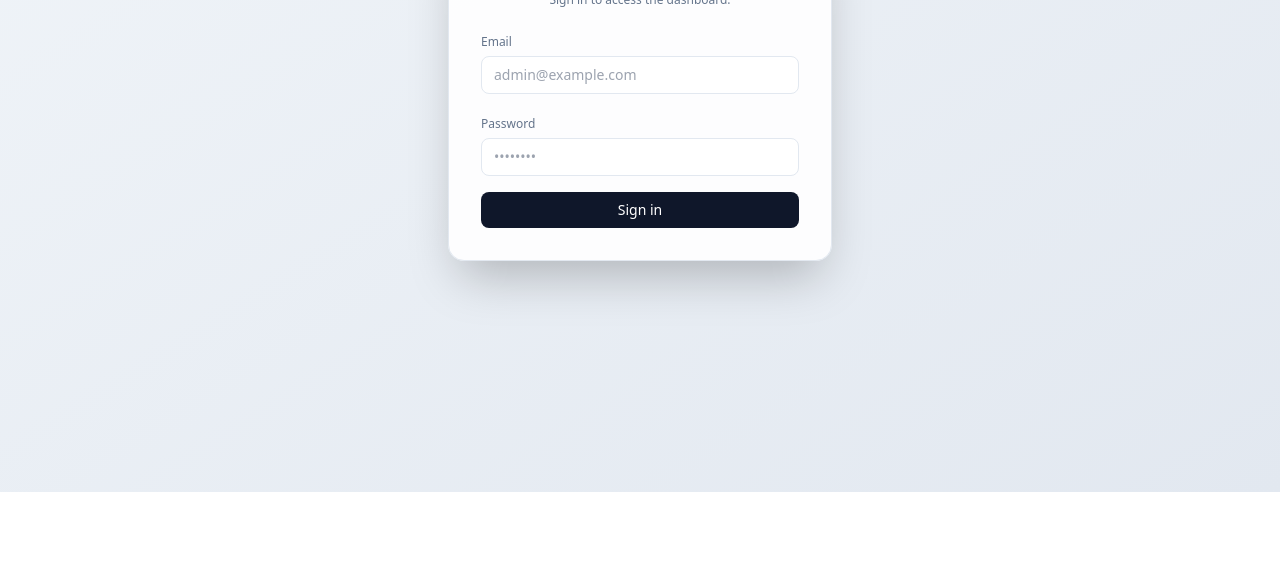
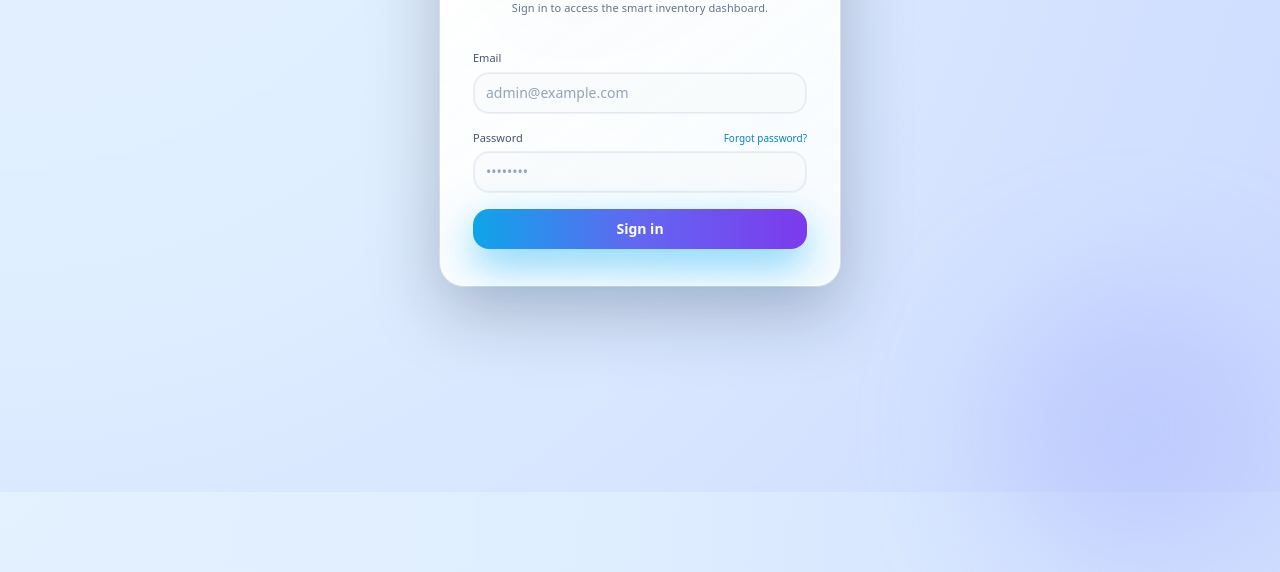
Before and after one commit to Remoto1/Premierlux-InventoryV2, a plain HTML site: page frontend/login.html in a window 1280 px wide. Shown: the part 308-880 px from the top of the page. Before the commit the page ends 800 px from the top, so only its background shows below. Drawn offline with nearby package versions, Linux system fonts and the light colour scheme.

Commit message:
Update login.html

```diff
--- a/frontend/login.html
+++ b/frontend/login.html
@@ -4,41 +4,131 @@
   <meta charset="UTF-8">
   <title>Premierlux Inventory – Login</title>
   <meta name="viewport" content="width=device-width, initial-scale=1.0">
+
+  <!-- Tailwind + Preline -->
   <script src="https://cdn.tailwindcss.com"></script>
+  <script src="https://unpkg.com/preline/dist/preline.js"></script>
+
+  <!-- Extra detailed CSS -->
+  <style>
+    body {
+      background: radial-gradient(circle at top left, #e4f1ff 0, #dfeeff 40%, #ccd9ff 100%);
+    }
+    .plx-card {
+      border-radius: 28px;
+      background: linear-gradient(145deg, rgba(255,255,255,0.92), rgba(248,251,255,0.86));
+      box-shadow:
+        0 26px 70px rgba(15,23,42,0.25),
+        0 0 0 1px rgba(255,255,255,0.8);
+    }
+    .plx-input {
+      box-shadow: inset 0 0 0 1px rgba(226,232,240,0.9);
+      transition: box-shadow 150ms ease, transform 150ms ease, background-color 150ms ease;
+    }
+    .plx-input:focus {
+      box-shadow:
+        0 0 0 1px rgba(56,189,248,0.9),
+        0 0 0 4px rgba(56,189,248,0.25);
+      background-color: rgba(255,255,255,0.95);
+      transform: translateY(-1px);
+      outline: none;
+    }
+    .plx-primary-btn {
+      box-shadow:
+        0 16px 40px rgba(56,189,248,0.65),
+        0 0 0 1px rgba(255,255,255,0.4);
+      transition: box-shadow 160ms ease, transform 160ms ease, filter 160ms ease;
+    }
+    .plx-primary-btn:hover {
+      box-shadow:
+        0 20px 52px rgba(56,189,248,0.85),
+        0 0 0 1px rgba(255,255,255,0.6);
+      filter: saturate(1.1);
+      transform: translateY(-1px);
+    }
+    .plx-primary-btn:active {
+      transform: translateY(0) scale(0.985);
+      box-shadow:
+        0 10px 26px rgba(56,189,248,0.55);
+    }
+    .plx-muted {
+      letter-spacing: 0.01em;
+    }
+  </style>
 </head>
-<body class="bg-gradient-to-br from-slate-100 to-slate-200 min-h-screen flex items-center justify-center">
+<body class="min-h-screen flex items-center justify-center relative overflow-hidden">
 
-  <div class="bg-white/90 rounded-2xl shadow-2xl p-8 w-full max-w-sm border border-slate-200">
-    <h1 class="text-xl font-semibold text-slate-800 mb-2 text-center">
-      Premierlux Inventory
-    </h1>
-    <p class="text-xs text-slate-500 mb-5 text-center">
-      Sign in to access the dashboard.
+  <!-- Soft gradient background blobs -->
+  <div class="pointer-events-none absolute inset-0">
+    <div class="absolute -top-24 -left-24 w-56 h-56 rounded-full bg-sky-300/40 blur-3xl"></div>
+    <div class="absolute -bottom-20 right-0 w-72 h-72 rounded-full bg-indigo-300/40 blur-3xl"></div>
+  </div>
+
+  <!-- Wrapper: big corner logo outside + login card -->
+  <div class="relative z-10 flex flex-col items-center px-6 w-full max-w-5xl">
+
+    <!-- Login card centered under the logo -->
+    <div
+      class="plx-card w-full max-w-[25rem] border border-white/70
+       rounded-3xl px-8 py-9 bg-white/80 backdrop-blur-2xl"
+
+      <!-- Brand block with bglogo.png (no inner box) -->
+      <div class="flex flex-col items-center mb-7">
+        <img src="/static/bglogo.png"
+             alt="Premierlux Dental Clinic"
+             class="w-40 md:w-44 lg:w-48 object-contain mb-4 drop-shadow-[0_18px_45px_rgba(15,23,42,0.25)]">
+        <p class="plx-muted text-[11px] text-slate-500 text-center">
+          Sign in to access the smart inventory dashboard.
         </p>
+      </div>
 
+      <!-- Form -->
       <div class="space-y-4">
         <div>
-        <label class="text-xs text-slate-500">Email</label>
+          <label class="text-[11px] font-medium text-slate-600">Email</label>
           <input id="loginEmail" type="email"
-               class="mt-1 w-full rounded-lg border border-slate-200 px-3 py-2 text-sm focus:ring-2 focus:ring-slate-800"
+                 class="plx-input mt-1 w-full rounded-2xl border border-slate-200/50 bg-slate-50/80 px-3 py-2.5 text-sm text-slate-900
+                        placeholder:text-slate-400 focus:border-transparent"
                  placeholder="admin@example.com">
         </div>
+
         <div>
-        <label class="text-xs text-slate-500">Password</label>
+          <div class="flex items-center justify-between">
+            <label class="text-[11px] font-medium text-slate-600">Password</label>
+            <button type="button"
+                    class="text-[10px] text-sky-600 hover:text-sky-700">
+              Forgot password?
+            </button>
+          </div>
           <input id="loginPassword" type="password"
-               class="mt-1 w-full rounded-lg border border-slate-200 px-3 py-2 text-sm focus:ring-2 focus:ring-slate-800"
+                 class="plx-input mt-1 w-full rounded-2xl border border-slate-200/50 bg-slate-50/80 px-3 py-2.5 text-sm text-slate-900
+                        placeholder:text-slate-400 focus:border-transparent"
                  placeholder="••••••••">
         </div>
-      <p id="loginError" class="text-xs text-red-500 hidden"></p>
+
+        <p id="loginError" class="text-[11px] text-red-500 hidden"></p>
+
+        <!-- Button -->
         <button id="loginBtn"
-              class="w-full mt-1 bg-slate-900 text-white rounded-lg py-2 text-sm font-medium hover:bg-slate-800">
-        Sign in
+                type="button"
+                class="plx-primary-btn w-full mt-1 inline-flex items-center justify-center gap-x-2 rounded-2xl
+                       bg-gradient-to-r from-sky-500 via-indigo-500 to-violet-600
+                       hs-button hs-button-primary
+                       text-white text-sm font-semibold py-2.5 focus:outline-none focus:ring-2
+                       focus:ring-offset-2 focus:ring-sky-400">
+          <span class="hs-tooltip flex items-center gap-x-1">
+            <span>Sign in</span>
+          </span>
         </button>
+
+
+      </div>
     </div>
   </div>
 
   <script>
     const API_BASE = "http://127.0.0.1:5000";
+    const AUTH_API = `${API_BASE}/api`;
 
     document.getElementById('loginBtn').addEventListener('click', async () => {
       const email = document.getElementById('loginEmail').value.trim();
@@ -68,13 +158,25 @@ document.getElementById('loginBtn').addEventListener('click', async () => {
           return;
         }
 
-    // On success, go to main dashboard
-    window.location.href = "index.html";
+        window.location.href = "/";
       } catch (e) {
         errEl.textContent = "Network error. Please try again.";
         errEl.classList.remove('hidden');
       }
     });
+
+    async function doLogout() {
+      try {
+        await fetch(`${AUTH_API}/logout`, {
+          method: 'POST',
+          headers: { 'Content-Type': 'application/json' }
+        });
+      } catch (e) {
+        console.error("Logout error", e);
+      } finally {
+        window.location.href = "/login";
+      }
+    }
   </script>
 </body>
 </html>
```
Lines whose indentation alone changed are shown as unchanged.
